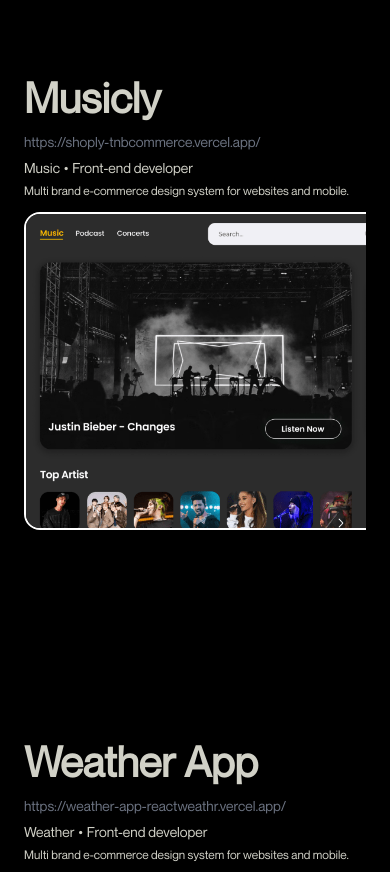
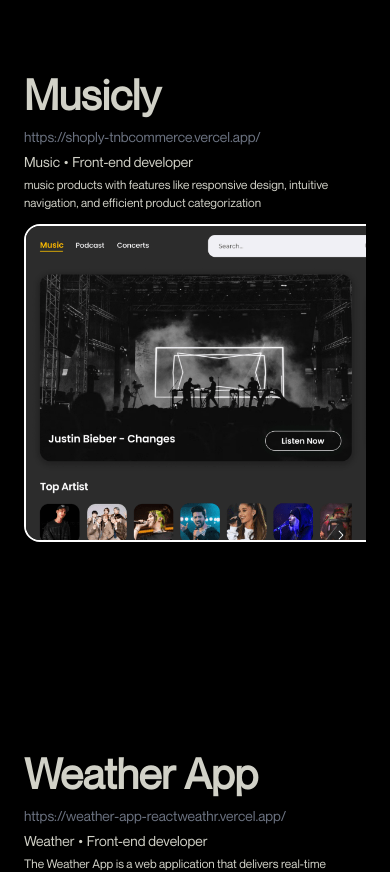
Before and after one commit to leo-lifecode/react-gsap-portfolio, a React (Vite) app: page / in a window 390 px wide. Shown: the part 4220-5092 px from the top of the page. Built offline with nearby package versions, Linux system fonts and the light colour scheme.

Commit message:
fix project section

```diff
--- a/src/components/ContentProject.jsx
+++ b/src/components/ContentProject.jsx
@@ -1,27 +1,53 @@
-import React from "react";
+import { useGSAP } from "@gsap/react";
+import gsap from "gsap";
+import { ScrollTrigger } from "gsap/ScrollTrigger";
 
-const ContentProject = ({ img, link, name, brand, children, stylecustom }) => {
+const ContentProject = ({
+  img,
+  link,
+  name,
+  brand,
+  children,
+  stylecustom,
+  id,
+  text,
+}) => {
+  gsap.registerPlugin(ScrollTrigger);
+  useGSAP(() => {
+    gsap.from(`#${text}`, {
+      scrollTrigger: {
+        trigger: `#${id}`,
+        start: "-=380",
+      },
+      stagger: 0.023,
+      duration: 0.5,
+      y: 200,
+    });
+  });
   return (
-    <div className="grid grid-cols-12 items-center gap-[12px] overflow-hidden py-[100px] font-neue lg:gap-[20px]">
+    <div
+      id={id}
+      className=" grid grid-cols-12 items-center gap-[12px] overflow-hidden py-[100px] font-neue lg:gap-[20px]"
+    >
       <div className="col-span-12 lg:col-span-5">
-        <div className="text-[42px] font-semibold capitalize sm:text-[68px] lg:text-[58px] xl:text-[72px]">
-          {name}
+        <div className="overflow-hidden text-[42px] font-semibold capitalize sm:text-[68px] lg:text-[58px] xl:text-[72px]">
+          <p id={text}>{name}</p>
         </div>
-        <a
-          href={link}
-          target="_blank"
-          className="text-[14px] text-gray-500 sm:text-[18px]"
-        >
-          {link}
-        </a>
-        <div className="my-[4px] flex gap-x-1 text-[14px] font-medium sm:my-[12px] sm:text-[28px] lg:text-[24px] xl:gap-x-[12px] xl:text-[32px]">
-          <div>{brand}</div>
-          <div>•</div>
-          <div>Front-end developer</div>
+        <div className="overflow-hidden text-[14px] text-gray-500 sm:text-[18px]">
+          <a href={link} target="_blank" rel="noopener noreferrer">
+            <div href={link} target="_blank" id={text}>
+              {link}
+            </div>
+          </a>
+        </div>
+        <div className=" my-[4px] flex gap-x-1 overflow-hidden text-[14px] font-medium sm:my-[12px] sm:text-[28px] lg:text-[24px] xl:gap-x-[12px] xl:text-[32px]">
+          <div id={text}>{brand}</div>
+          <div id={text}>•</div>
+          <div id={text}>Front-end developer</div>
         </div>
         <div>
-          <div className="text-[12px] sm:text-xl lg:text-[20px] xl:text-2xl">
-            {children}
+          <div className="overflow-hidden text-[12px] sm:text-xl lg:text-[20px] xl:text-2xl">
+            <p id={text}>{children}</p>
           </div>
         </div>
       </div>
--- a/src/components/Project.jsx
+++ b/src/components/Project.jsx
@@ -33,11 +33,28 @@ const Project = () => {
       },
       "+=1.5",
     );
+    gsap.to("#section_1", {
+      scrollTrigger: {
+        trigger: "#lastProject",
+        start: "top",
+        scrub: 0.5,
+      },
+      scale: 0.95,
+    });
+
+    gsap.from(`#textfive`, {
+      scrollTrigger: {
+        trigger: `#lastProject`,
+        start: "-=340",
+      },
+      stagger: 0.023,
+      y: 200,
+    });
   });
   return (
     <div
       id="section_1"
-      className="relative z-[99] flex rounded-t-3xl bg-black px-[1.5rem] py-[3.5rem] sm:px-[4%] sm:py-[5%]"
+      className="relative z-[99] flex rounded-3xl bg-black px-[1.5rem] py-[3.5rem] sm:px-[4%] sm:py-[5%]"
     >
       <div className="w-full text-[#d1d1c7]">
         <div className="overflow-hidden font-neue text-[38px] font-bold uppercase leading-[1.2] sm:text-[84px] lg:text-[96px]">
@@ -46,6 +63,8 @@ const Project = () => {
           </div>
         </div>
         <ContentProject
+          text="projecttextone"
+          id="projectone"
           link="https://shoply-tnbcommerce.vercel.app/"
           img={project1}
           brand="E-Commerce"
@@ -55,41 +74,82 @@ const Project = () => {
           Multi brand e-commerce design system for websites and mobile.
         </ContentProject>
         <ContentProject
+          text="projecttexttwo"
+          id="projecttwo"
           link="https://shoply-tnbcommerce.vercel.app/"
           img={project2}
           brand="Music"
           name="Musicly"
           stylecustom=""
         >
-          Multi brand e-commerce design system for websites and mobile.
+          music products with features like responsive design, intuitive
+          navigation, and efficient product categorization
         </ContentProject>
         <ContentProject
+          text="projecttextthree"
+          id="projectthree"
           link="https://weather-app-reactweathr.vercel.app/"
           img={project32}
           brand="Weather"
           name="Weather app"
           stylecustom=""
         >
-          Multi brand e-commerce design system for websites and mobile.
+          The Weather App is a web application that delivers real-time weather
+          updates.
         </ContentProject>
         <ContentProject
+          text="projecttextfour"
+          id="projectfour"
           link="https://todo-list-reactapp-three.vercel.app/"
           img={project4}
           brand="Tasks"
           name="Todo List"
           stylecustom=""
         >
-          Multi brand e-commerce design system for websites and mobile.
+          The Todo List project is a responsive React web app for managing
+          tasks, featuring task categorization, due dates, and prioritization.
         </ContentProject>
-        <ContentProject
-          link="https://nfthouse.vercel.app/"
-          img={project5}
-          brand="Cyrypto"
-          name="NFT HOUSE"
-          stylecustom=""
+        <div
+          id="lastProject"
+          className="grid grid-cols-12 items-center gap-[12px] overflow-hidden py-[100px] font-neue lg:gap-[20px]"
         >
-          Multi brand e-commerce design system for websites and mobile.
-        </ContentProject>
+          <div className="col-span-12 lg:col-span-5">
+            <div className="overflow-hidden text-[42px] font-semibold capitalize sm:text-[68px] lg:text-[58px] xl:text-[72px]">
+              <p id="textfive">NFT HOUSE</p>
+            </div>
+            <div className="overflow-hidden text-[14px] text-gray-500 sm:text-[18px]">
+              <a
+                href="https://nft-house.vercel.app"
+                target="_blank"
+                rel="noopener noreferrer"
+              >
+                <div id="textfive">https://nft-house.vercel.app</div>
+              </a>
+            </div>
+            <div className=" my-[4px] flex gap-x-1 overflow-hidden text-[14px] font-medium sm:my-[12px] sm:text-[28px] lg:text-[24px] xl:gap-x-[12px] xl:text-[32px]">
+              <div id="textfive">NFT</div>
+              <div id="textfive">•</div>
+              <div id="textfive">Front-end developer</div>
+            </div>
+            <div>
+              <div className="overflow-hidden text-[12px] sm:text-xl lg:text-[20px] xl:text-2xl">
+                <p id="textfive">
+                  NFT HOUSE is a responsive web slicing figma to HTML CSS and
+                  JAVASCRIPT
+                </p>
+              </div>
+            </div>
+          </div>
+          <div className="col-span-12 me-[-50%]  overflow-hidden rounded-2xl border-2 border-white lg:col-span-7 lg:me-[-35%] xl:me-[-50%]">
+            <a
+              href="https://nfthouse.vercel.app/"
+              target="_blank"
+              rel="noopener noreferrer"
+            >
+              <img src={project5} className="" />
+            </a>
+          </div>
+        </div>
       </div>
     </div>
   );
```
